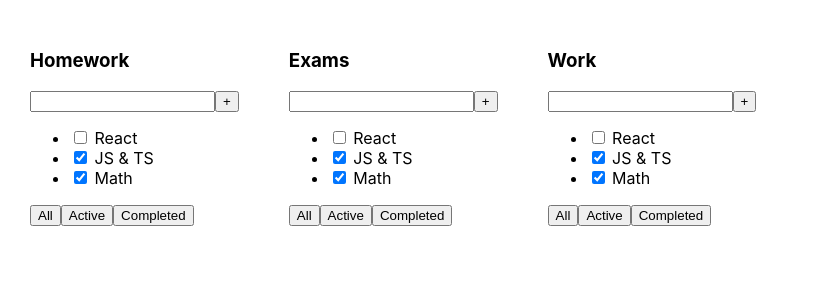
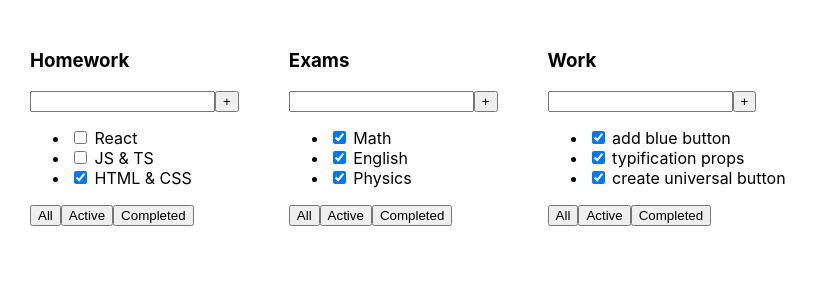
Before and after one commit to antonsadovskiy/todolist, a React (Create React App) app: page / in a window 1280 px wide. Shown: the top 300 px of the page, without its empty margins (0-818 px from the left). Built offline with nearby package versions, Linux system fonts and the light colour scheme.

Commit message:
added id to list

```diff
--- a/src/App.tsx
+++ b/src/App.tsx
@@ -7,6 +7,7 @@ export type DataType = {
 }
 
 export type ListType = {
+    id: number
     title: string
     tasks: Array<TaskType>
 }
@@ -22,27 +23,30 @@ const App = () => {
     const data = {
         lists: [
             {
+                id: 1,
                 title: "Homework",
                 tasks: [
                     {id: 1, title: "React", isDone: false},
-                    {id: 2, title: "JS & TS", isDone: true},
-                    {id: 3, title: "Math", isDone: true},
+                    {id: 2, title: "JS & TS", isDone: false},
+                    {id: 3, title: "HTML & CSS", isDone: true},
                 ]
             },
             {
+                id: 2,
                 title: "Exams",
                 tasks: [
-                    {id: 1, title: "React", isDone: false},
-                    {id: 2, title: "JS & TS", isDone: true},
-                    {id: 3, title: "Math", isDone: true},
+                    {id: 1, title: "Math", isDone: true},
+                    {id: 2, title: "English", isDone: true},
+                    {id: 3, title: "Physics", isDone: true},
                 ]
             },
             {
+                id: 3,
                 title: "Work",
                 tasks: [
-                    {id: 1, title: "React", isDone: false},
-                    {id: 2, title: "JS & TS", isDone: true},
-                    {id: 3, title: "Math", isDone: true},
+                    {id: 1, title: "add blue button", isDone: true},
+                    {id: 2, title: "typification props", isDone: true},
+                    {id: 3, title: "create universal button", isDone: true},
                 ]
             },
 
```
